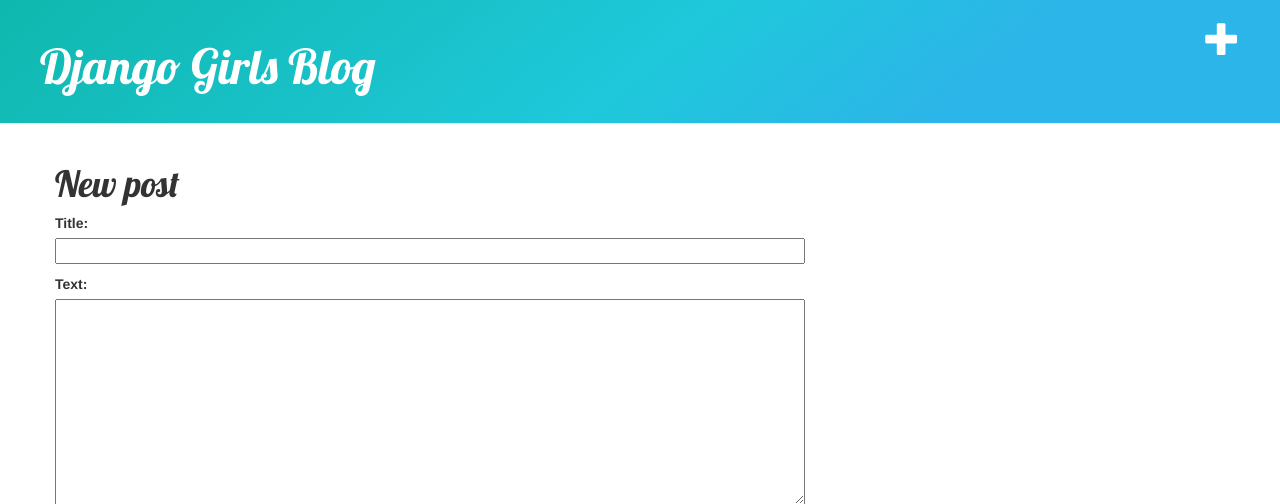
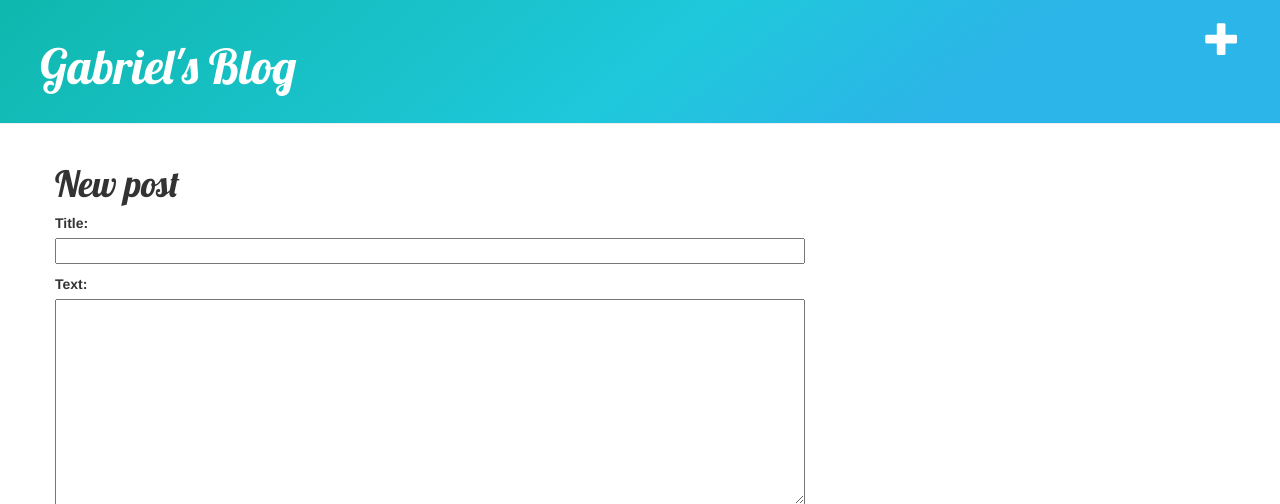
Before and after one commit to gabrielgene/blog-django, a Django app: page /post/new/ in a window 1280 px wide. Shown: the top 504 px of the page. Run offline with Django 3.2, Linux system fonts and the light colour scheme; some libraries are stand-ins or nearby versions.

Commit message:
Update base.html

```diff
--- a/project/blog/templates/blog/base.html
+++ b/project/blog/templates/blog/base.html
@@ -1,7 +1,7 @@
 {% load staticfiles %}
 <html>
     <head>
-        <title>Django Girls blog</title>
+        <title>Gabriel's Blog</title>
         <link rel="stylesheet" href="//maxcdn.bootstrapcdn.com/bootstrap/3.2.0/css/bootstrap.min.css">
         <link rel="stylesheet" href="//maxcdn.bootstrapcdn.com/bootstrap/3.2.0/css/bootstrap-theme.min.css">
         <link rel="stylesheet" href="{% static 'css/blog.css' %}">
@@ -10,7 +10,7 @@
    <body>
     <div class="page-header">
         <a href="{% url 'post_new' %}" class="top-menu"><span class="glyphicon glyphicon-plus"></span></a>
-        <h1><a href="/">Django Girls Blog</a></h1>
+        <h1><a href="/">Gabriel's Blog</a></h1>
     </div>
     <div class="content container">
         <div class="row">
```
